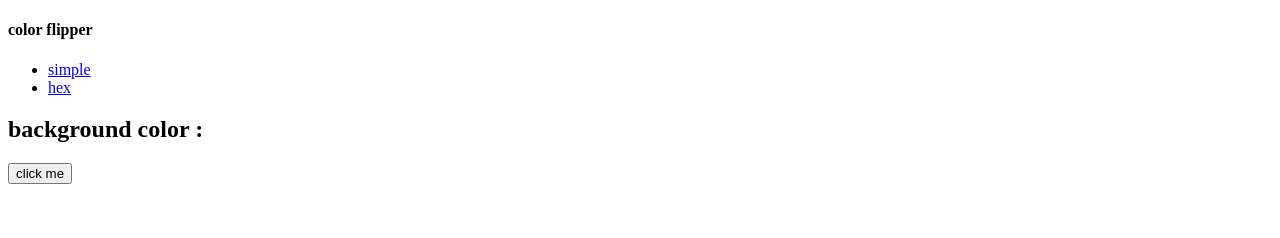
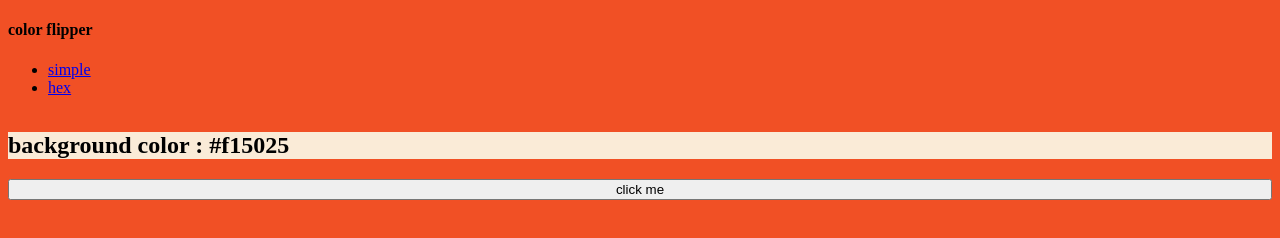
Before and after one commit to Potalzz/proj2_Color-Flipper, a plain HTML site: page index.html in a window 1280 px wide. Both pictures are taken after a click on the button "click me". Drawn offline with Linux system fonts and the light colour scheme.

Commit message:
make main page

```diff
--- a/app.css
+++ b/app.css
@@ -0,0 +1,10 @@
+.container {
+  display: flex;
+  flex-direction: column;
+  justify-content: center;
+}
+
+h2 {
+  display: inline;
+  background-color: antiquewhite;
+}
--- a/app.js
+++ b/app.js
@@ -0,0 +1,10 @@
+const colors = ["green", "red", "rgba(133,122,200)", "#f15025"];
+
+const btn = document.getElementById("btn");
+const color = document.querySelector(".color");
+
+btn.addEventListener("click", () => {
+  const randomNumber = Math.floor(Math.random() * colors.length);
+  document.body.style.backgroundColor = colors[randomNumber];
+  color.textContent = colors[randomNumber];
+});
--- a/index.html
+++ b/index.html
@@ -22,9 +22,9 @@
     </nav>
     <main>
       <div class="container">
-        <h2>background color : <span class="color"></span></h2>
+        <h2>background color : <span class="color">White</span></h2>
+        <button class="btn btn-hero" id="btn">click me</button>
       </div>
-      <button class="btn btn-hero" id="btn">click me</button>
     </main>
 
     <script src="app.js"></script>
```
